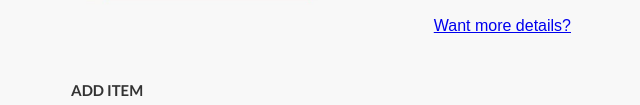
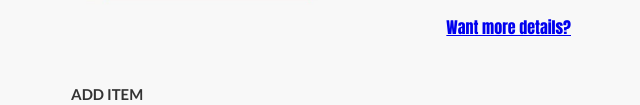
Before and after one commit to omuta777/clean-code-s1e1, a plain HTML site: page index.html in a window 1280 px wide. Shown: the part 246-351 px from the top of the page, without its empty margins (319-959 px from the left). Drawn offline with Linux system fonts and the light colour scheme.

Commit message:
refactor: add indents after property according to rule 3.6 in html-and-css.md

```diff
--- a/style.css
+++ b/style.css
@@ -2,7 +2,7 @@
 body {
   background-color: #f8f8f8;
   color: #333;
-  font-family: Lato, sans-serif;
+  font-family: "Lato", sans-serif;
 }
 .aaa {
   width: 500px;
@@ -14,7 +14,7 @@ body {
   width: 100%;
 }
 .aaa .more_inf {
-  font-family: fantasy, cursive;
+  font-family: Impact, Haettenschweiler, "Arial Narrow Bold", sans-serif, cursive;
 }
 
 @media (max-width:768px) {
@@ -42,10 +42,10 @@ ul {
   padding: 0px;
 }
 li, h3 {
-  list-style:none;
+  list-style: none;
 }
 input,button{
-  outline:none;
+  outline: none;
 }
 button {
   background: none;
@@ -53,7 +53,7 @@ button {
   color: #888;
   font-size: 15px;
   width: 60px;
-  font-family: Lato, sans-serif;
+  font-family: "Lato", sans-serif;
   cursor: pointer;
 }
 button:hover {
@@ -137,14 +137,14 @@ ul#completed-tasks label {
 
 /* Edit Task */
 ul li input[type="text"] {
-  display:none
+  display: none
 }
 
 ul li.editMode input[type="text"] {
-  display:inline-block;
-  width:224px
+  display: inline-block;
+  width: 224px
 }
 
 ul li.editMode label {
-  display:none;
+  display: none;
 }
```
